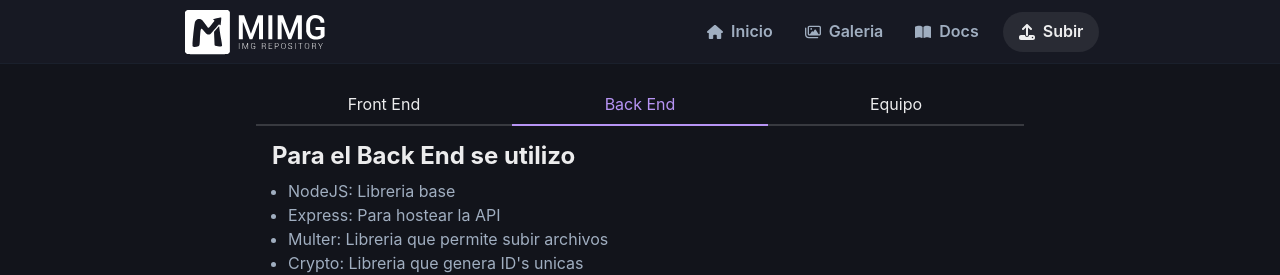
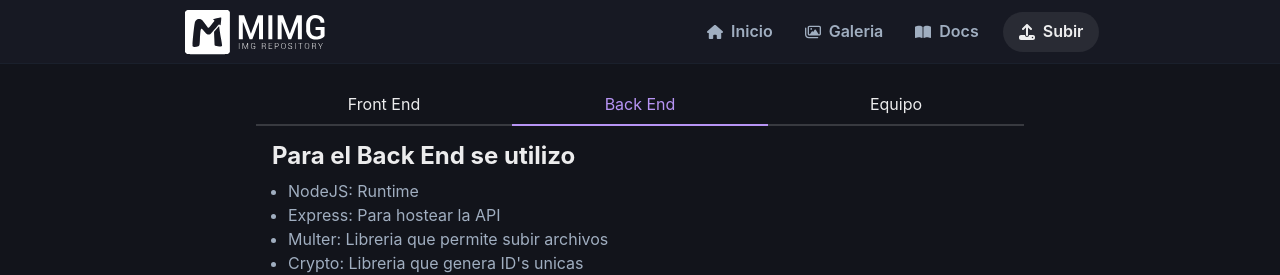
Before and after one commit to akkkoxdianareal/Tpfinal, a React (Vite) app in the folder client/: page /docs in a window 1280 px wide. Both pictures are taken after a click on the tab "Back End". Shown: the top 275 px of the page. Built offline with nearby package versions, Linux system fonts and the light colour scheme.

Commit message:
Cambio minimo de información en la documentación

```diff
--- a/client/src/pages/Docs.jsx
+++ b/client/src/pages/Docs.jsx
@@ -94,7 +94,7 @@ export default function Docs() {
 
                         {/* Información */}
                         <UnorderedList mt={2}>
-                            <ListItem textColor={'gray.400'}>NodeJS: Libreria base</ListItem>
+                            <ListItem textColor={'gray.400'}>NodeJS: Runtime</ListItem>
                             <ListItem textColor={'gray.400'}>Express: Para hostear la API</ListItem>
                             <ListItem textColor={'gray.400'}>Multer: Libreria que permite subir archivos</ListItem>
                             <ListItem textColor={'gray.400'}>Crypto: Libreria que genera ID's unicas</ListItem>
```
